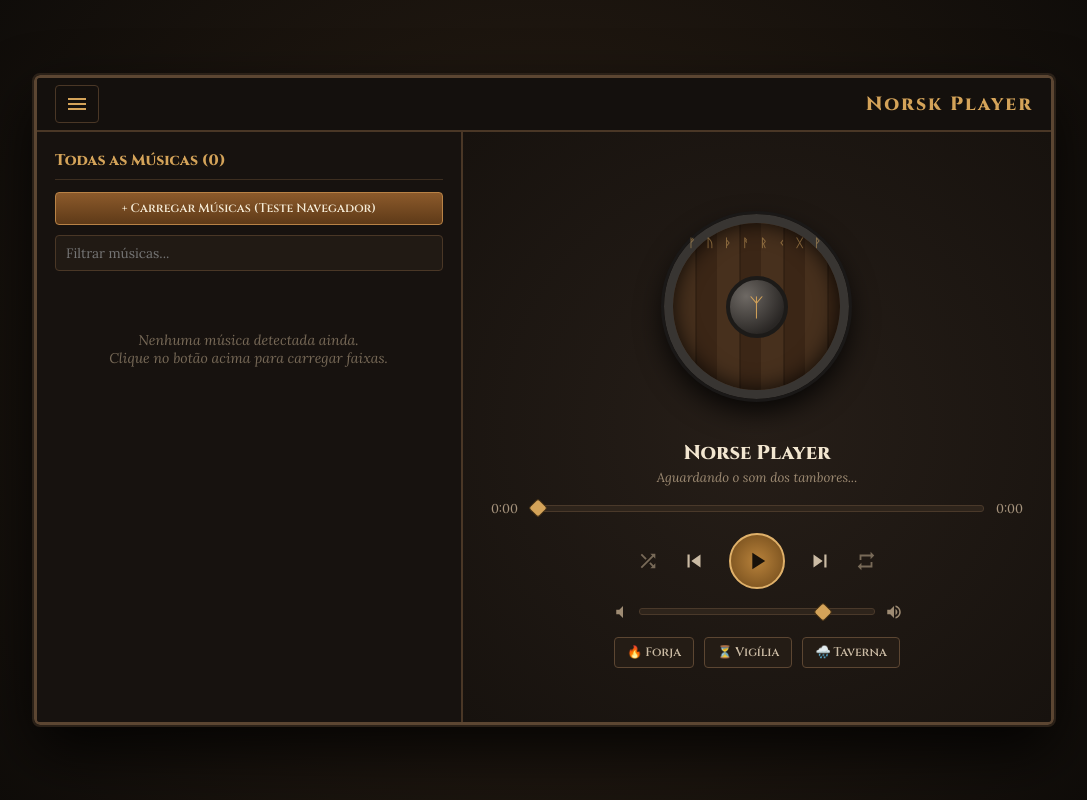
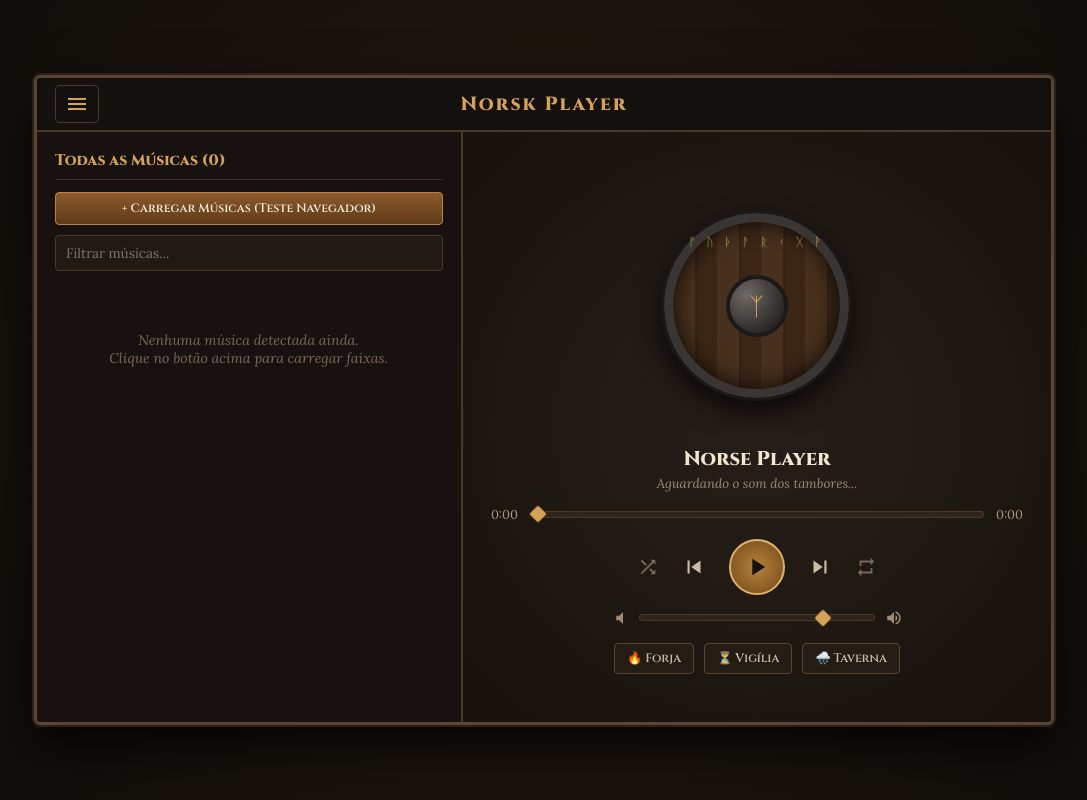
Before and after one commit to CaduDev99/Norsk-player, a plain HTML site: page index.html in a window 1280 px wide. Shown: the whole page, without its empty margins (96-1183 px from the left). Drawn offline with Linux system fonts and the light colour scheme.

Commit message:
centralazando mobile

```diff
--- a/style.css
+++ b/style.css
@@ -381,3 +381,47 @@ input[type="range"]::-webkit-slider-thumb { -webkit-appearance: none; width: 14p
     .player-panel.maximized { display: flex; }
     .volume-container { width: 80%; }
 }
+/* Correção 1: Ocultar completamente elementos com a classe .hidden */
+.hidden {
+    display: none !important;
+}
+
+/* Correção 2: Centralizar perfeitamente o Equalizador ao redor do Escudo */
+.shield-container {
+    position: relative;
+    width: 250px;
+    height: 250px;
+    display: flex;
+    justify-content: center;
+    align-items: center;
+    margin: 0 auto 14px auto;
+}
+
+#visualizer-canvas {
+    position: absolute;
+    top: 50%;
+    left: 50%;
+    transform: translate(-50%, -50%);
+    width: 250px;
+    height: 250px;
+    pointer-events: none;
+    z-index: 1;
+}
+
+.viking-shield {
+    position: relative;
+    z-index: 2;
+    margin: 0;
+}
+
+/* Correção 3: Alinhamento do título da barra superior no Mobile */
+.top-bar {
+    position: relative;
+}
+
+.top-title {
+    position: absolute;
+    left: 50%;
+    transform: translateX(-50%);
+    white-space: nowrap;
+}
```
